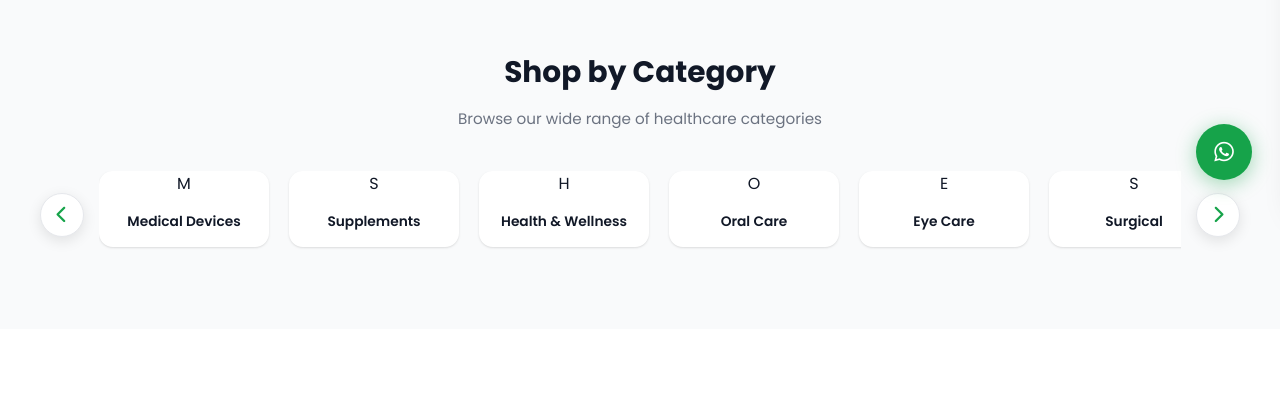
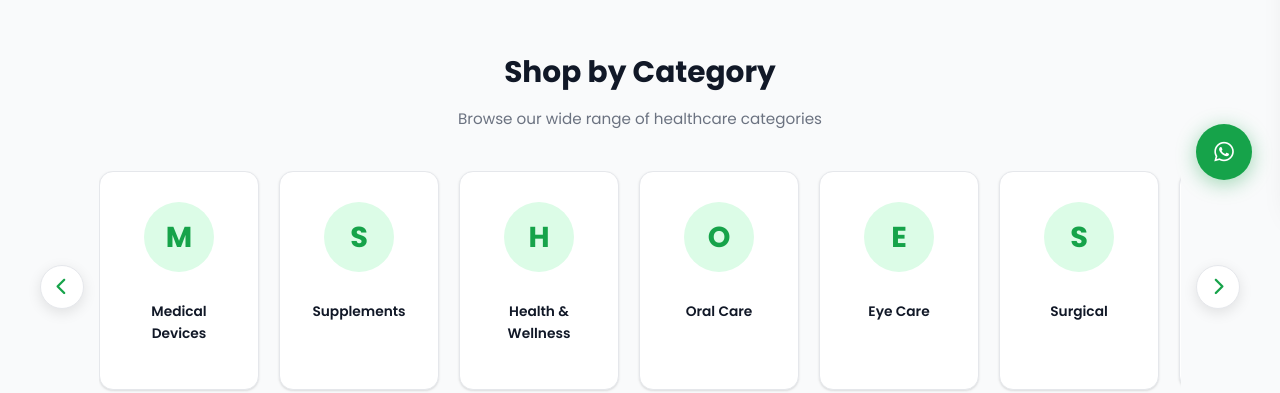
Before and after one commit to batti-dev/pk, a website: page index.html in a window 1280 px wide. Shown: the part 586-979 px from the top of the page. Drawn offline with Linux system fonts and the light colour scheme.

Commit message:
Refactor category card styles and add hover effects

```diff
--- a/css/style.css
+++ b/css/style.css
@@ -735,37 +735,84 @@ button {
 }
 
 .category-card {
-  flex: 0 0 170px;
+  flex: 0 0 160px;
   scroll-snap-align: start;
   background: var(--white);
   border-radius: var(--radius);
-  overflow: hidden;
+  padding: 30px 20px;
   box-shadow: var(--shadow);
-  transition: var(--transition);
+  transition: all 0.4s cubic-bezier(0.175, 0.885, 0.32, 1.275);
   cursor: pointer;
   text-align: center;
-}
-
+  position: relative;
+  overflow: hidden;
+  border: 1px solid var(--border);
+}
+
+.category-icon {
+  width: 70px;
+  height: 70px;
+  background: var(--primary-bg);
+  color: var(--primary);
+  border-radius: 50%;
+  margin: 0 auto 15px;
+  display: flex;
+  align-items: center;
+  justify-content: center;
+  font-size: 1.8rem;
+  font-weight: 700;
+  transition: var(--transition);
+}
+
+.category-card h4 {
+  font-size: .95rem;
+  font-weight: 600;
+  color: var(--text);
+  transition: var(--transition);
+}
+
+/* Hover Animation */
 .category-card:hover {
-  transform: translateY(-6px);
-  box-shadow: var(--shadow-lg)
-}
-
-.category-card-img {
-  height: 130px;
-  overflow: hidden;
-  background: var(--primary-bg)
-}
-
-.category-card-img img {
-  width: 100%;
-  height: 100%;
-  object-fit: cover;
-  transition: var(--transition)
-}
-
-.category-card:hover .category-card-img img {
-  transform: scale(1.08)
+  transform: translateY(-8px) scale(1.02);
+  box-shadow: var(--shadow-lg);
+  border-color: var(--primary-light);
+}
+
+.category-card:hover .category-icon {
+  background: var(--primary);
+  color: var(--white);
+  transform: rotate(10deg);
+}
+
+.category-card:hover h4 {
+  color: var(--primary);
+}
+
+/* Click Animation */
+.category-card:active {
+  transform: scale(0.95);
+  box-shadow: var(--shadow-md);
+  transition: 0.1s;
+}
+
+/* Shine Effect */
+.category-card::after {
+  content: '';
+  position: absolute;
+  top: -50%;
+  left: -50%;
+  width: 200%;
+  height: 200%;
+  background: radial-gradient(circle, rgba(255,255,255,0.2) 0%, transparent 60%);
+  opacity: 0;
+  transition: 0.6s;
+  pointer-events: none;
+}
+
+.category-card:hover::after {
+  opacity: 1;
+  top: -20%;
+  left: -20%;
 }
 
 .category-card h4 {
```
